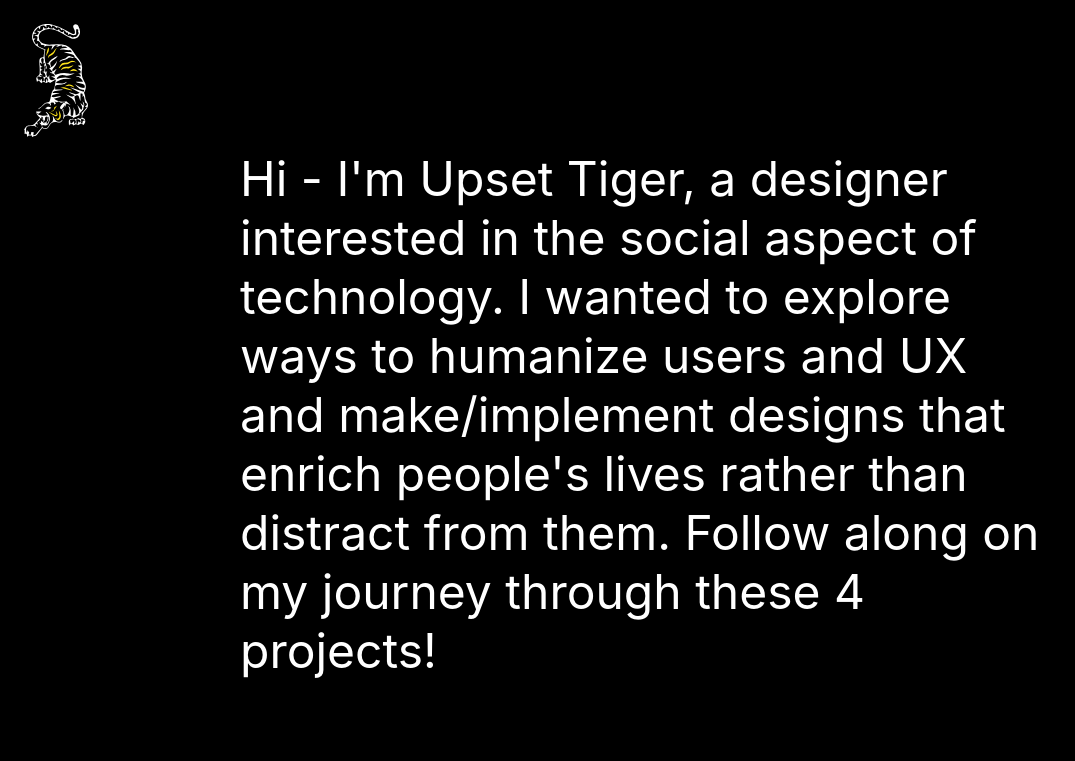
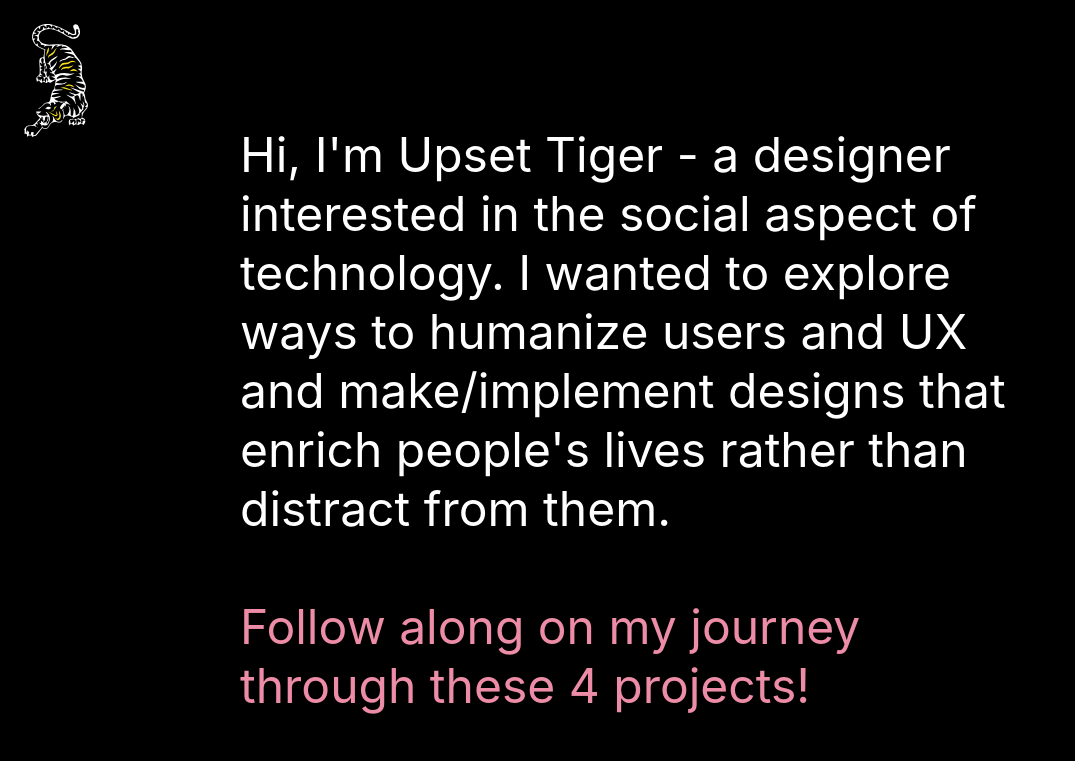
Before and after one commit to upsettiger123/final-portfolio, a React (Create React App) app: page / in a window 1280 px wide. Shown: the top 761 px of the page, without its empty margins (0-1075 px from the left). Built offline with nearby package versions, Linux system fonts and the light colour scheme.

Commit message:
update intro

```diff
--- a/src/App.css
+++ b/src/App.css
@@ -31,8 +31,7 @@ a:link { text-decoration: none; }
 .intro {
     font-size: 3em;
     font-weight: normal;
-    margin-bottom: 3.67rem;
-    margin-top: -1rem;
+    margin-top: -2.5rem;
 }
 
 p {
@@ -49,6 +48,10 @@ h3 {
 
 .tile-group {
     text-align: center;
+}
+
+.journey {
+    color: var(--secondary-accent);
 }
 
 @media all and (max-width: 1150px) {
--- a/src/components/Home.js
+++ b/src/components/Home.js
@@ -20,7 +20,9 @@ export default function Home(props) {
             </div>
             <div className="home">
                 <h1 className="intro">
-                Hi - I'm Upset Tiger, a designer interested in the social aspect of technology. I wanted to explore ways to humanize users and UX and make/implement designs that enrich people's lives rather than distract from them. Follow along on my journey through these 4 projects!
+                Hi, I'm Upset Tiger - a designer interested in the social aspect of technology. I wanted to explore ways to humanize users and UX and make/implement designs that enrich people's lives rather than distract from them.
+                <br/><br/>
+                <span className="journey">Follow along on my journey through these 4 projects!</span>
                 </h1>
                 {props.projectData.map((item, index) => (
                     <div className="tile-group">
```
